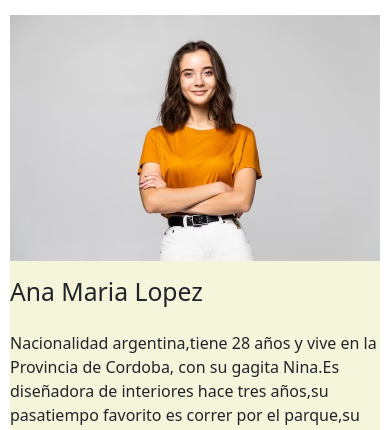
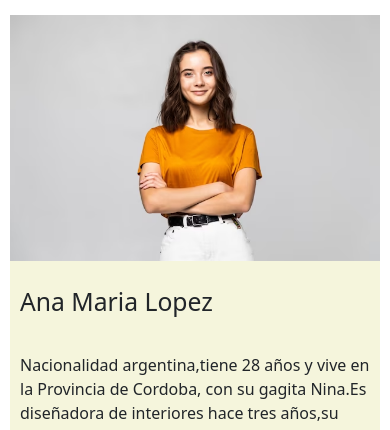
Before and after one commit to Raquelramirezarias/ProyectoCasamia, a website: page paginas/nosotros.html in a window 390 px wide. Shown: the part 240-670 px from the top of the page. Drawn offline with nearby package versions, Linux system fonts and the light colour scheme; files that its build step writes are made by us from their sources.

```diff
--- a/scss/partials/_responsive.scss
+++ b/scss/partials/_responsive.scss
@@ -33,6 +33,12 @@
 	  padding: 1rem;
 	  font-size: 95%;
 	  font-family: $tipografiaGeneral;
+	}
+	.Nombre{
+		margin: 10px;
+	}
+	.textos{
+		margin: 10px;
 	}
 	.images {
 	  width: 100%;
```
